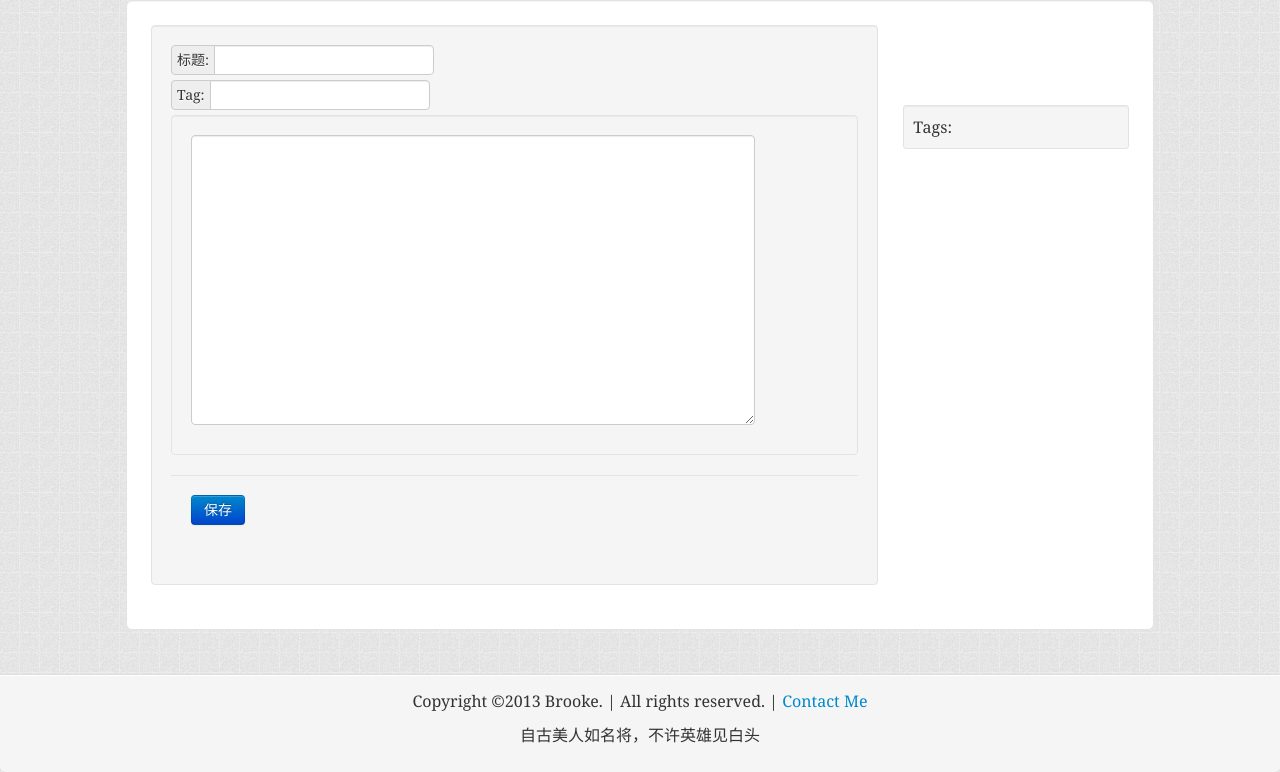
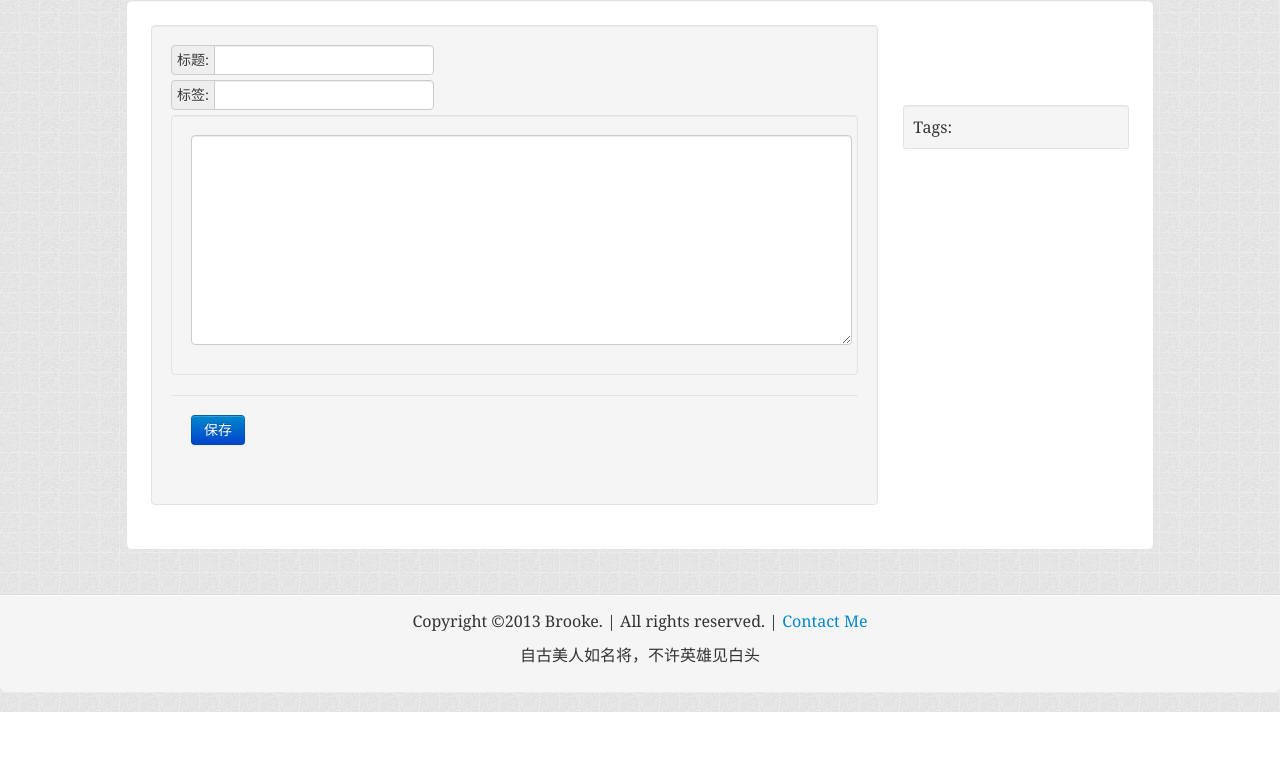
Before and after one commit to Windfell/oriolus, a Django app: page /blog/add/ in a window 1280 px wide. Shown: the part 88-860 px from the top of the page. After the commit the page ends 800 px from the top, so only its background shows below. Run offline with Django 3.2, Linux system fonts and the light colour scheme; parts of the project's set-up code (start-up, migrations or seed data) failed here and were passed over; some libraries are stand-ins or nearby versions.

Commit message:
响应式布局

```diff
--- a/static/css/main.css
+++ b/static/css/main.css
@@ -52,6 +52,6 @@
 }
 
 #id_content {
-    height: 280px;
-    width: 550px;
+    width: 100%;
+    *zoom: 1;
 }
--- a/templates/base.html
+++ b/templates/base.html
@@ -76,8 +76,8 @@
                 </div>
                 <div id="bodyContent" class="span10 well well-large row-fluid">
                     {% block bodyContent %}
-                        <div class="span1"></div>
-                        <div id="myCarousel" class="carousel slide span10 well">
+                        <div class="span1 row-fluid"></div>
+                        <div id="myCarousel" class="carousel slide span10 well row-fluid">
                             <div class="carousel-inner">
                                 <div class="active item">
                                     <img class="baseCarousel" src="/static/images/dog1.jpg">
@@ -93,11 +93,11 @@
                             <a class="carousel-control left" href="#myCarousel" data-slide="prev">&lsaquo;</a>
                             <a class="carousel-control right" href="#myCarousel" data-slide="next">&rsaquo;</a>
                         </div>
-                        <div class="span1"></div>
+                        <div class="span1 row-fluid"></div>
                     {% endblock %}
                     <!--Body content-->
                 </div>
-                <div id="rightContent" class="span1">
+                <div id="rightContent" class="span1 row-fluid">
                     {% block rightContent %}{% endblock %}
                 </div>
             </div>
--- a/templates/blog/blog_add.html
+++ b/templates/blog/blog_add.html
@@ -3,10 +3,10 @@
 {% block title %} 发表文章 {% endblock %}
 
 {% block bodyContent %}
-    <div class="span9 well">
+    <div class="span9 well row-fluid">
         <form action="" method="post">
             {% csrf_token %}
-            <div class="input-prepend">
+            <div class="input-prepend row-fluid">
                 {% if form.caption.errors %}
                     <div class="alert alert-error">
                         {{ form.caption.errors }}
@@ -15,8 +15,8 @@
                 <span class="add-on">标题:</span>
                 {{ form.caption }}
             </div>
-            <div class="input-prepend">
-                <span class="add-on">Tag:</span>
+            <div class="input-prepend row-fluid">
+                <span class="add-on">标签:</span>
                 <input type="text">
             </div>
             <div class="well">
--- a/templates/blog/blog_rightPart.html
+++ b/templates/blog/blog_rightPart.html
@@ -1,5 +1,5 @@
 <div id="blog_right_part" class="span3 row-fluid">
-    <div class="">
+    <div class="row-fluid">
         <p class="well well-small">Tags:</p>
         {% for tag in tags %}
             <p>{{ tag }} <span class="badge badge-info">{{ forloop.counter }}</span></p>
--- a/templates/blog/blog_toolbar.html
+++ b/templates/blog/blog_toolbar.html
@@ -1,3 +1,3 @@
-<p id="blogtoolbar" class="muted">
+<p id="blogtoolbar" class="muted row-fluid">
     <button id="addnew" class="btn" type="button">添加新日志</button>
 </p>
```
